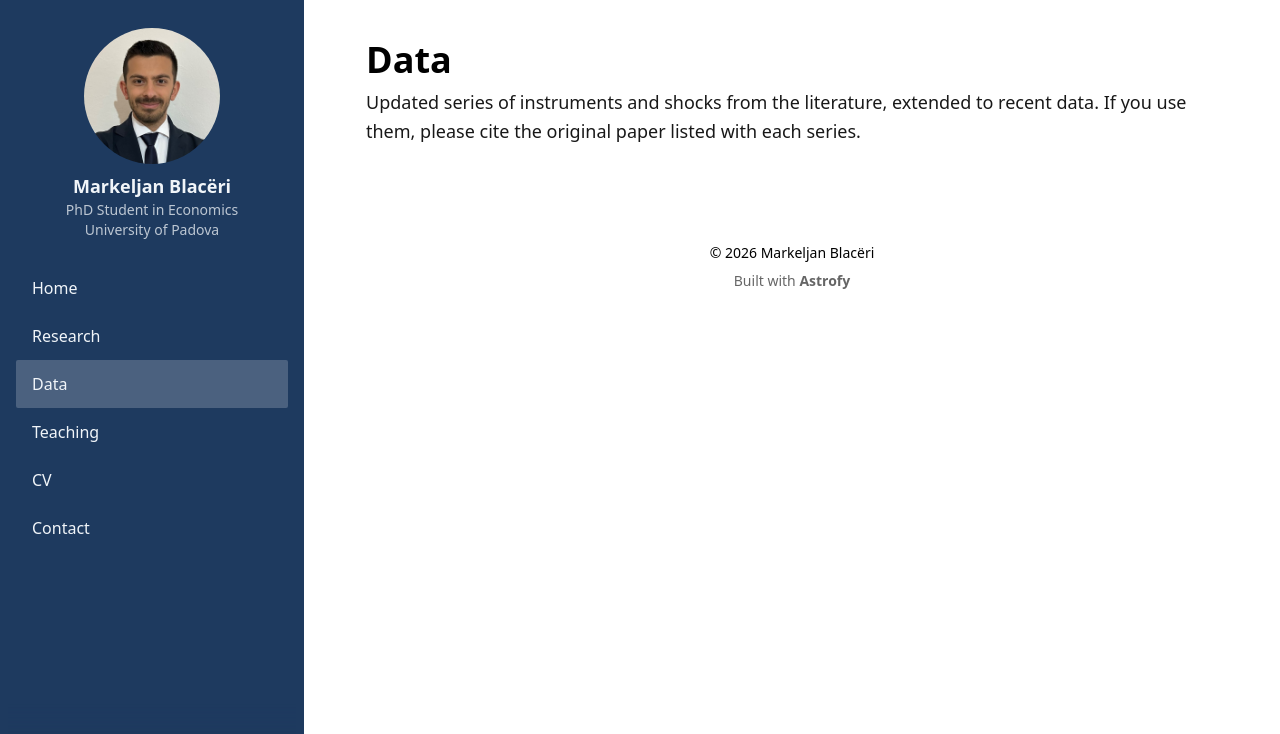
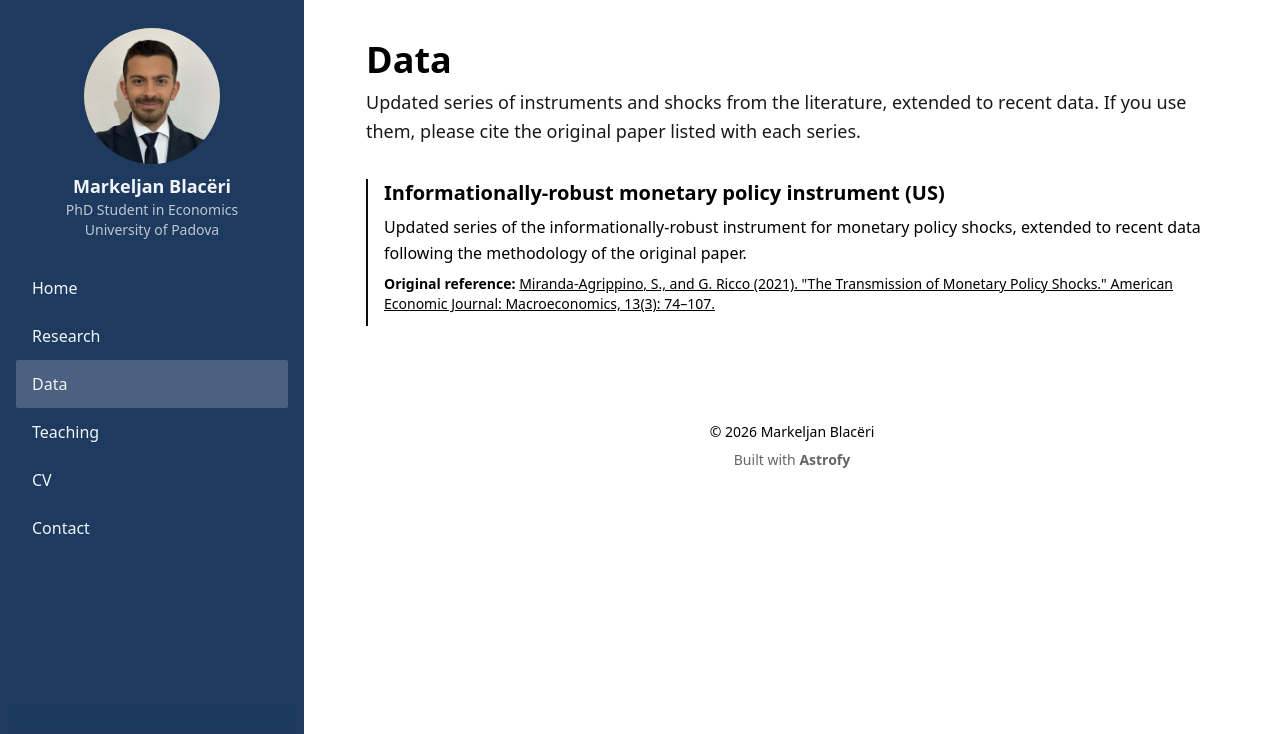
Before and after one commit to markeljanblaceri/markeljanblaceri.github.io, an Astro site: page /data in a window 1280 px wide. Shown: the top 734 px of the page. Built offline with nearby package versions, Linux system fonts and the light colour scheme; Astro itself is replaced by a stand-in of ours.

Commit message:
Data page: add Miranda-Agrippino and Ricco (2021) entry
Co-Authored-By: Claude Opus 5.5 <noreply@anthropic.com>
Claude-Session: https://claude.ai/code/session_01TFGcavrYNJiBUuVPdoeBGN

```diff
--- a/src/pages/data.astro
+++ b/src/pages/data.astro
@@ -16,7 +16,19 @@ type Dataset = {
   files: { label: string; url: string }[];
 };
 
-const datasets: Dataset[] = [];
+const datasets: Dataset[] = [
+  {
+    name: "Informationally-robust monetary policy instrument (US)",
+    description:
+      "Updated series of the informationally-robust instrument for monetary policy shocks, extended to recent data following the methodology of the original paper.",
+    coverage: "", // TODO: sample period and frequency
+    reference: {
+      text: "Miranda-Agrippino, S., and G. Ricco (2021). \"The Transmission of Monetary Policy Shocks.\" American Economic Journal: Macroeconomics, 13(3): 74–107.",
+      url: "https://www.aeaweb.org/articles?id=10.1257/mac.20180124",
+    },
+    files: [], // TODO: add file(s) in /public/data/
+  },
+];
 
 const lastUpdated = "";
 ---
```
